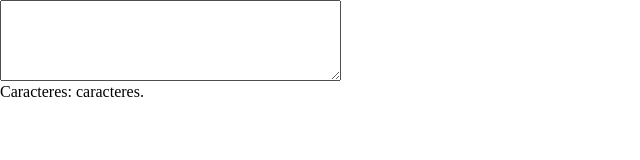
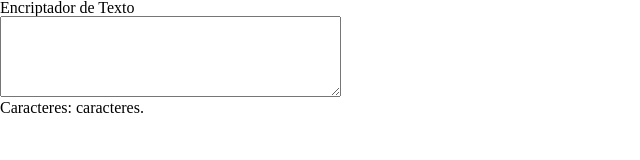
Before and after one commit to caedwin/Encriptador-de-Texto, a plain HTML site: page index.html in a window 1280 px wide. Shown: the whole page, without its empty margins (0-640 px from the left). Drawn offline with Linux system fonts and the light colour scheme.

Commit message:
Se agrega titulo h1 en el body

```diff
--- a/index.html
+++ b/index.html
@@ -11,6 +11,7 @@
 
 
 <body>
+    <h1>Encriptador de Texto</h1>
     <textarea id="cuerpo-mensaje" clase ="longitud-texto" cols="40" rows="5"></textarea>
     <p>Caracteres: <span id="numero-caracteres"></span> caracteres.</p>
 
```
